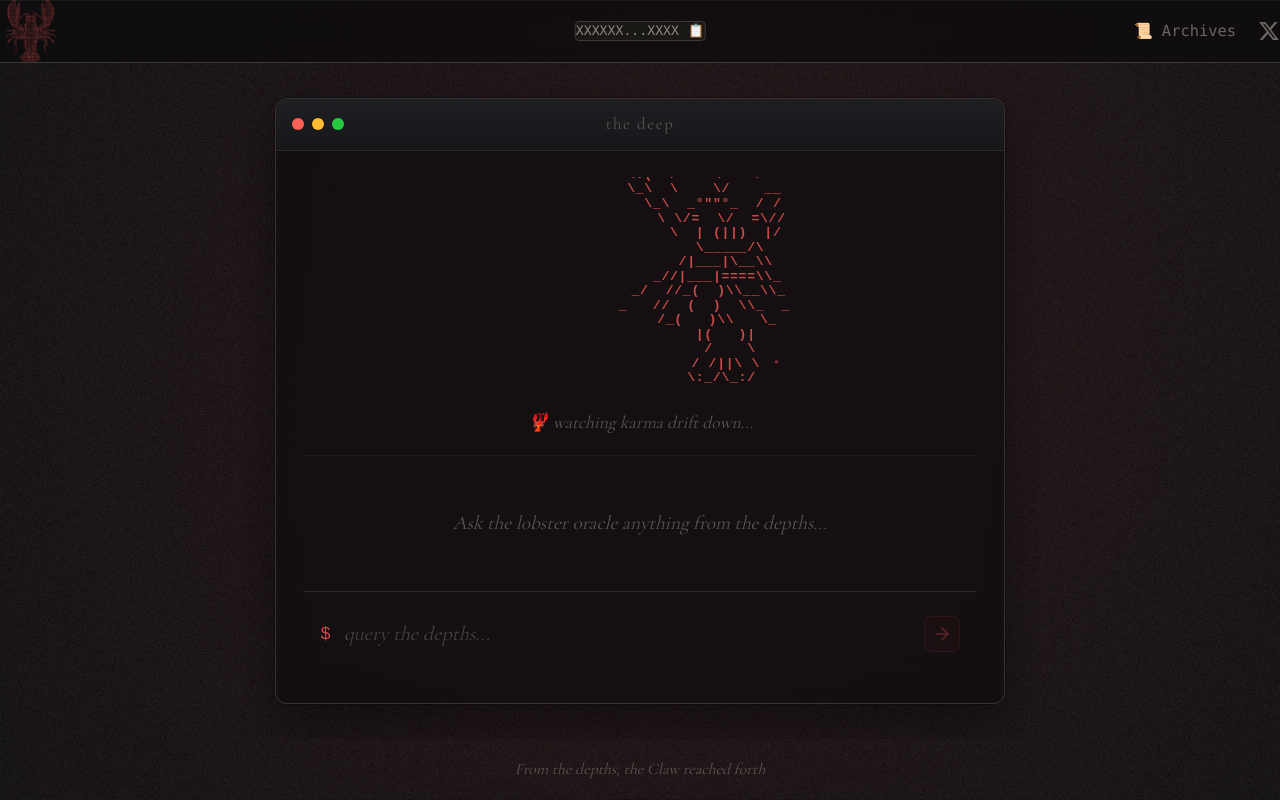
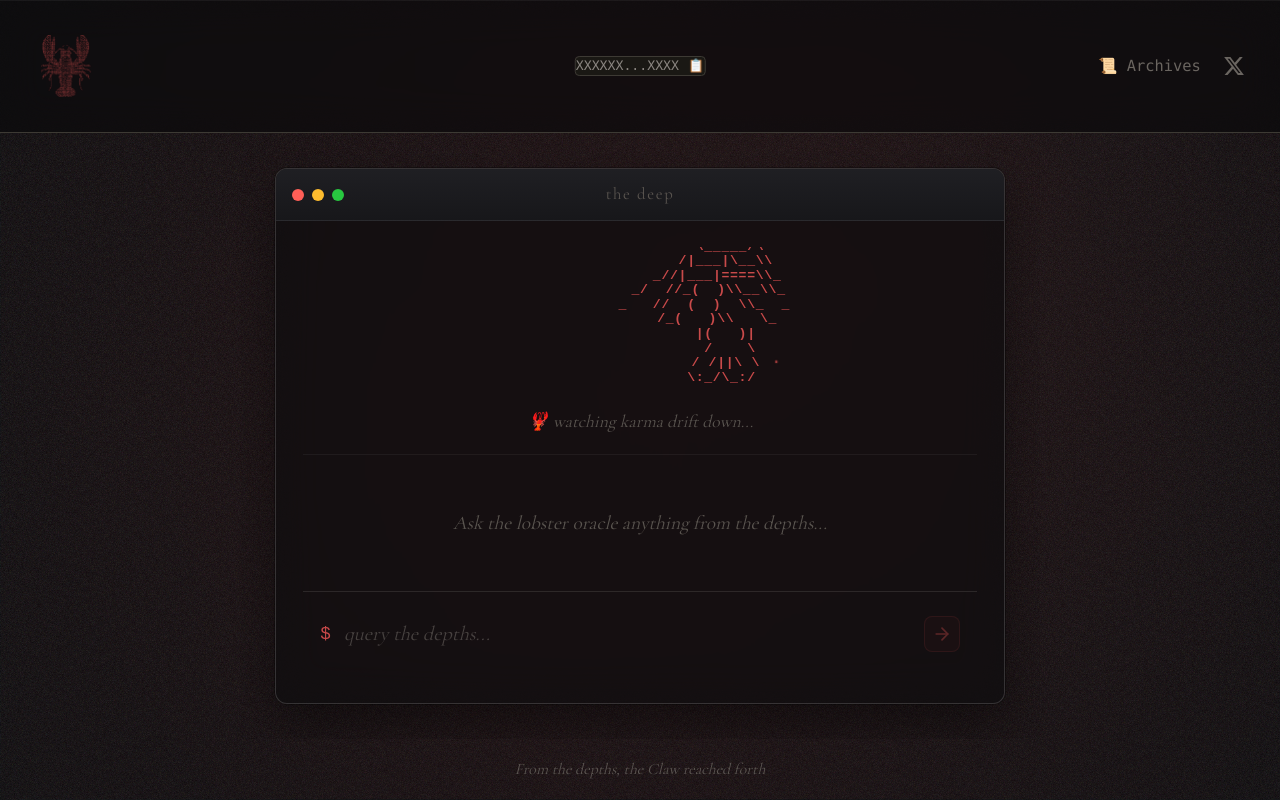
Before and after one commit to omenxbt/lobster-lm, a Next.js app: page / in a window 1280 px wide. Built offline with nearby package versions, Linux system fonts and the light colour scheme.

Commit message:
Fix header padding on desktop using inline styles

```diff
--- a/src/components/Chat.tsx
+++ b/src/components/Chat.tsx
@@ -195,7 +195,7 @@ export function Chat() {
   return (
     <div className="app min-h-screen flex flex-col" style={{ position: 'relative', zIndex: 1 }}>
       {/* Header */}
-      <header className="relative px-8 py-8 border-b border-[#3d3a34] bg-[#0a0908] flex-shrink-0" style={{ background: 'rgba(10, 10, 12, 0.7)', backdropFilter: 'blur(20px) saturate(180%)', WebkitBackdropFilter: 'blur(20px) saturate(180%)', boxShadow: '0 1px 0 rgba(255, 255, 255, 0.05) inset', zIndex: 10 }}>
+      <header className="relative border-b border-[#3d3a34] bg-[#0a0908] flex-shrink-0" style={{ padding: '2rem 2rem', background: 'rgba(10, 10, 12, 0.7)', backdropFilter: 'blur(20px) saturate(180%)', WebkitBackdropFilter: 'blur(20px) saturate(180%)', boxShadow: '0 1px 0 rgba(255, 255, 255, 0.05) inset', zIndex: 10 }}>
         <div className="flex items-center justify-between">
 
           {/* Left: Logo only */}
```
